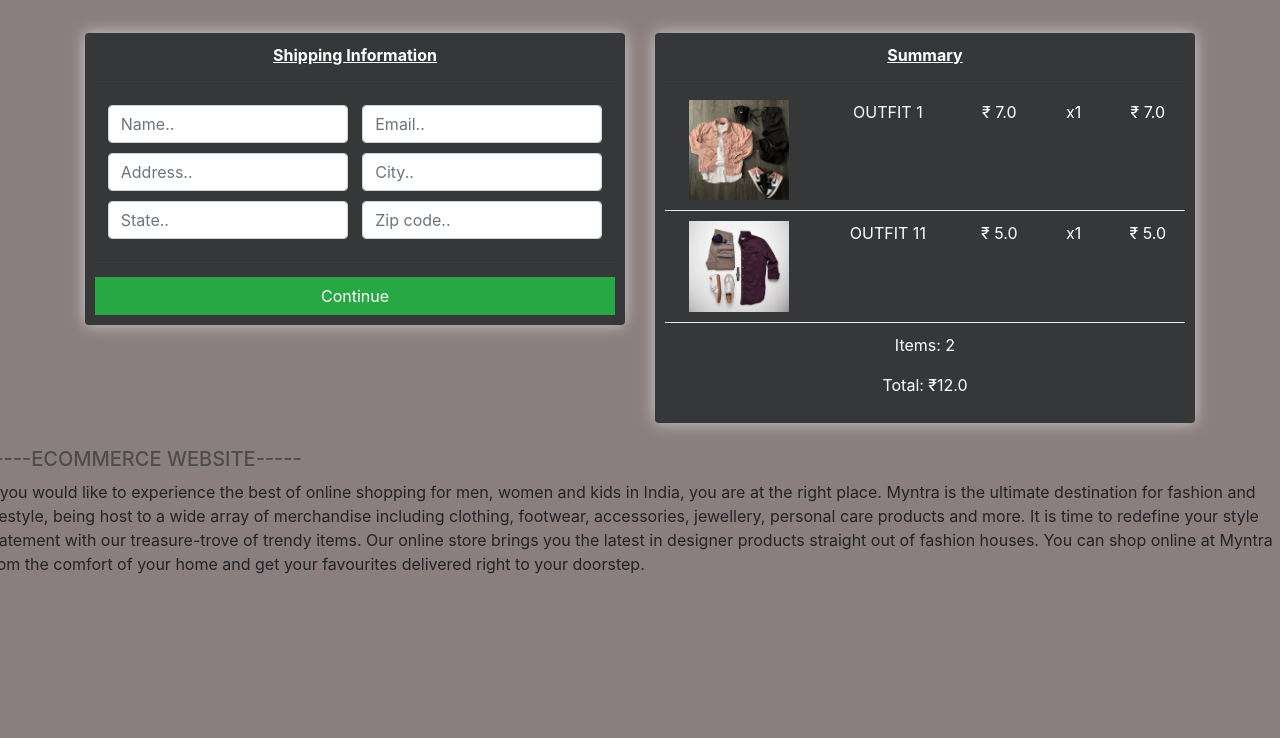
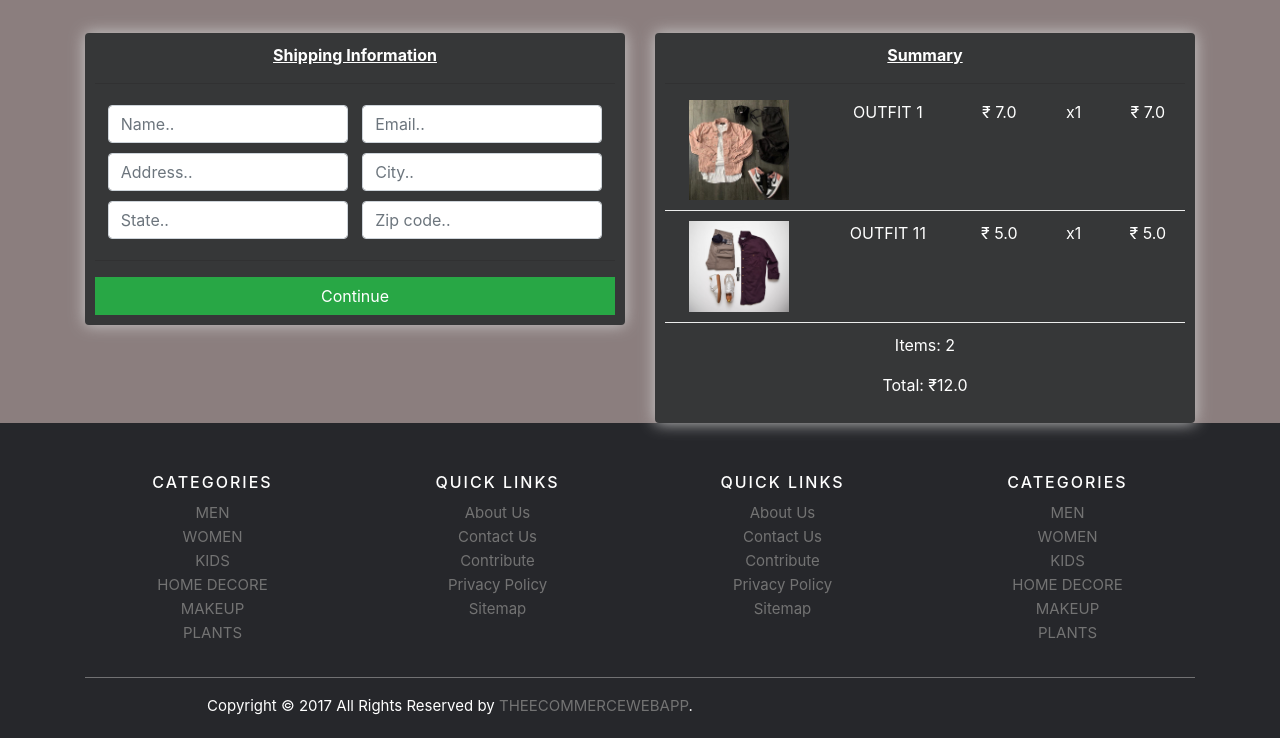
Before and after one commit to priya-tiwari-sharma/ecommerce-website, a Django app: page /checkout/ in a window 1280 px wide. Shown: the part 77-815 px from the top of the page. Before the commit the page ends 651 px from the top, so only its background shows below. Run offline with Django 3.2, Linux system fonts and the light colour scheme; a user stored in the database is signed in; data comes from the database, SQL or seed files in the repository; both versions use the stored data as it was after the commit; some libraries are stand-ins or nearby versions.

Commit message:
theecommercewebapp_update

```diff
--- a/static/css/main.css
+++ b/static/css/main.css
@@ -3,14 +3,14 @@ body{
 }
 
 h1,h2,h3,h4,h5,h6{
-	color:hsl(0, 0%, 30%);
+	color:hsl(0, 0%, 3%);
 }
 
 .box-element{
-	box-shadow:hsl(0, 0%, 80%) 0 0 16px;
-	background-color: #fff;
-	border-radius: 4px;
-	padding: 10px;
+box-shadow:hsl(0, 0%, 80%) 0 0 16px;
+background-color: #fff;
+border-radius: 4px;
+padding: 10px;
 }
 
 .thumbnail{
@@ -110,3 +110,168 @@ h1,h2,h3,h4,h5,h6{
 	left: 50%;
 	transform: translate(-50%, -50%);
   }
+
+
+  .site-footer
+  {
+	background-color:#26272b;
+	padding:45px 0 20px;
+	font-size:15px;
+	line-height:24px;
+	color:#737373;
+  }
+  .site-footer hr
+  {
+	border-top-color:#bbb;
+	opacity:0.5
+  }
+  .site-footer hr.small
+  {
+	margin:20px 0
+  }
+  .site-footer h6
+  {
+	color:#fff;
+	font-size:16px;
+	text-transform:uppercase;
+	margin-top:5px;
+	letter-spacing:2px
+  }
+  .site-footer a
+  {
+	color:#737373;
+  }
+  .site-footer a:hover
+  {
+	color:#131414;
+	text-decoration:none;
+  }
+  .footer-links
+  {
+	padding-left:0;
+	list-style:none
+  }
+  .footer-links li
+  {
+	display:block
+  }
+  .footer-links a
+  {
+	color:#737373
+  }
+  .footer-links a:active,.footer-links a:focus,.footer-links a:hover
+  {
+	color:#fffbfb;
+	text-decoration:none;
+  }
+  .footer-links.inline li
+  {
+	display:inline-block
+  }
+  .site-footer .social-icons
+  {
+	text-align:right
+  }
+  .site-footer .social-icons a
+  {
+	width:40px;
+	height:40px;
+	line-height:40px;
+	margin-left:6px;
+	margin-right:0;
+	border-radius:100%;
+	background-color:#33353d
+  }
+  .copyright-text
+  {
+	margin:0
+  }
+  @media (max-width:991px)
+  {
+	.site-footer [class^=col-]
+	{
+	  margin-bottom:30px
+	}
+  }
+  @media (max-width:767px)
+  {
+	.site-footer
+	{
+	  padding-bottom:0
+	}
+	.site-footer .copyright-text,.site-footer .social-icons
+	{
+	  text-align:center
+	}
+  }
+  .social-icons
+  {
+	padding-left:0;
+	margin-bottom:0;
+	list-style:none
+  }
+  .social-icons li
+  {
+	display:inline-block;
+	margin-bottom:4px
+  }
+  .social-icons li.title
+  {
+	margin-right:15px;
+	text-transform:uppercase;
+	color:#96a2b2;
+	font-weight:700;
+	font-size:13px
+  }
+  .social-icons a{
+	background-color:#eceeef;
+	color:#818a91;
+	font-size:16px;
+	display:inline-block;
+	line-height:44px;
+	width:44px;
+	height:44px;
+	text-align:center;
+	margin-right:8px;
+	border-radius:100%;
+	-webkit-transition:all .2s linear;
+	-o-transition:all .2s linear;
+	transition:all .2s linear
+  }
+  .social-icons a:active,.social-icons a:focus,.social-icons a:hover
+  {
+	color:#fff;
+	background-color:#0a0a0a
+  }
+  .social-icons.size-sm a
+  {
+	line-height:34px;
+	height:34px;
+	width:34px;
+	font-size:14px
+  }
+  .social-icons a.facebook:hover
+  {
+	background-color:#373738
+  }
+  .social-icons a.twitter:hover
+  {
+	background-color:#37393a
+  }
+  .social-icons a.linkedin:hover
+  {
+	background-color:#007bb6
+  }
+  .social-icons a.dribbble:hover
+  {
+	background-color:#ea4c89
+  }
+  @media (max-width:767px)
+  {
+	.social-icons li.title
+	{
+	  display:block;
+	  margin-right:0;
+	  font-weight:600
+	}
+  }
--- a/store/templates/store/home.html
+++ b/store/templates/store/home.html
@@ -3,9 +3,13 @@
 {% block content %}
 
 <div class="container">
-  <!--<img src="{% static 'images/bg1(4).jpg' %}" alt="Ecommerce" style="width:100%"/>-->
+  <img src="{% static 'images/bg.jpg' %}" alt="Ecommerce" style="width:100%; height:50%;" />
+</div>
+<div>
  <h5> BUY ACCESSORIES FOR WOMEN & MEN
 ESSENTIAL WOMENS ACCESSORIES</h5>
+</div>
+<div>
 <h6>
 There is no end to all the accessories that can be added to an outfit to give it a little something. Some of them have a particular function. Others are there simply to embellish. There are also some that combine both functionality and style. For a sportsperson, the wristband and headband are there for a reason and serve a particular purpose. On the other hand, shoe accessories such as rivets, designer laces and the likes, function as a style element. Then, of course, there are clothing accessories, which contribute to the look and feel of an ensemble.
 
--- a/templates/menu.html
+++ b/templates/menu.html
@@ -11,14 +11,12 @@
     </head>
     <body>
       <nav class="navbar navbar-expand-lg">
-        <a class="navbar-brand" href="{% url 'home' %}"><img src="{% static 'images/icon.png' %}" width="60"/></a>
+        <a class="navbar-brand " href="{% url 'home' %}"><img src="{% static 'images/icon.png' %}" width="60"/></a>
 
 
 
               {% if request.user.is_authenticated %}
               <a class="nav-link" href="{% url 'men' %}">MEN</a>
-                    <!--<li><a class="nav-link" href="{% url 'men' %}">WOMEN </a></li>
-                    <li><a class="nav-link" href="{% url 'men' %}">KIDS </a></li>-->
                 <a href="{% url 'logout' %}">LOGOUT</a>|
                 <a href="{% url 'cart' %}">
                 <img  id="cart-icon" src="{% static 'images/cart.png' %}">
@@ -55,19 +53,73 @@
       <script src="https://cdn.jsdelivr.net/npm/popper.js@1.16.0/dist/umd/popper.min.js" integrity="sha384-Q6E9RHvbIyZFJoft+2mJbHaEWldlvI9IOYy5n3zV9zzTtmI3UksdQRVvoxMfooAo" crossorigin="anonymous"></script>
 
       <script src="https://stackpath.bootstrapcdn.com/bootstrap/4.4.1/js/bootstrap.min.js" integrity="sha384-wfSDF2E50Y2D1uUdj0O3uMBJnjuUD4Ih7YwaYd1iqfktj0Uod8GCExl3Og8ifwB6" crossorigin="anonymous"></script><!------------------------------------------------------------------------------------------>
-      <script type="text/javascript" src="{% static 'js/cart.js' %}"></script>
-<!-- Footer -->
-<footer class="page-footer font-small blue pt-4">
-<!-- Grid row -->
-<div class="row">
-      <!-- Content -->
 
-      <h5>-----ECOMMERCE WEBSITE-----</h5>
+
+ <!-- Site footer -->
+ <footer class="site-footer">
+    <div class="container">
+      <div class="row">
+
+
+        <div class="col-xs-6 col-md-3">
+          <h6>Categories</h6>
+          <ul class="footer-links">
+            <li><a href="#">MEN</a></li>
+            <li><a href="#">WOMEN</a></li>
+            <li><a href="#">KIDS</a></li>
+            <li><a href="#">HOME DECORE</a></li>
+            <li><a href="#">MAKEUP</a></li>
+            <li><a href="#">PLANTS</a></li>
+          </ul>
+        </div>
+
+        <div class="col-xs-6 col-md-3">
+          <h6>Quick Links</h6>
+          <ul class="footer-links">
+            <li><a href="#">About Us</a></li>
+            <li><a href="#">Contact Us</a></li>
+            <li><a href="#">Contribute</a></li>
+            <li><a href="#">Privacy Policy</a></li>
+            <li><a href="#">Sitemap</a></li>
+          </ul>
+        </div>
+        <div class="col-xs-6 col-md-3">
+            <h6>Quick Links</h6>
+            <ul class="footer-links">
+              <li><a href="#">About Us</a></li>
+              <li><a href="#">Contact Us</a></li>
+              <li><a href="#">Contribute</a></li>
+              <li><a href="#">Privacy Policy</a></li>
+              <li><a href="#">Sitemap</a></li>
+            </ul>
+          </div>
+          <div class="col-xs-6 col-md-3">
+            <h6>Categories</h6>
+            <ul class="footer-links">
+              <li><a href="#">MEN</a></li>
+              <li><a href="#">WOMEN</a></li>
+              <li><a href="#">KIDS</a></li>
+              <li><a href="#">HOME DECORE</a></li>
+              <li><a href="#">MAKEUP</a></li>
+              <li><a href="#">PLANTS</a></li>
+            </ul>
+          </div>
+      </div>
       <hr>
-      <p>If you would like to experience the best of online shopping for men, women and kids in India, you are at the right place. Myntra is the ultimate destination for fashion and lifestyle, being host to a wide array of merchandise including clothing, footwear, accessories, jewellery, personal care products and more. It is time to redefine your style statement with our treasure-trove of trendy items. Our online store brings you the latest in designer products straight out of fashion houses. You can shop online at Myntra from the comfort of your home and get your favourites delivered right to your doorstep.</p>
-      <hr>
-</div>
+    </div>
+    <div class="container">
+      <div class="row">
+        <div class="col-md-8 col-sm-6 col-xs-12">
+          <p class="copyright-text">Copyright &copy; 2017 All Rights Reserved by
+       <a href="#">THEECOMMERCEWEBAPP</a>.
+          </p>
+        </div>
 
+
+      </div>
+    </div>
+</footer>
+  <!-- End Footer  -->
 
 
     </body>
```
Also changed, not shown: authentication/templates/signup.html (+14 -2 lines), payment/templates/details.html (+7 -10 lines), payment/templates/info.html (+4 -10 lines), templates/registration/login.html (+16 -0 lines), db.sqlite3, static/images/bg1 (4).jpg (deleted).
